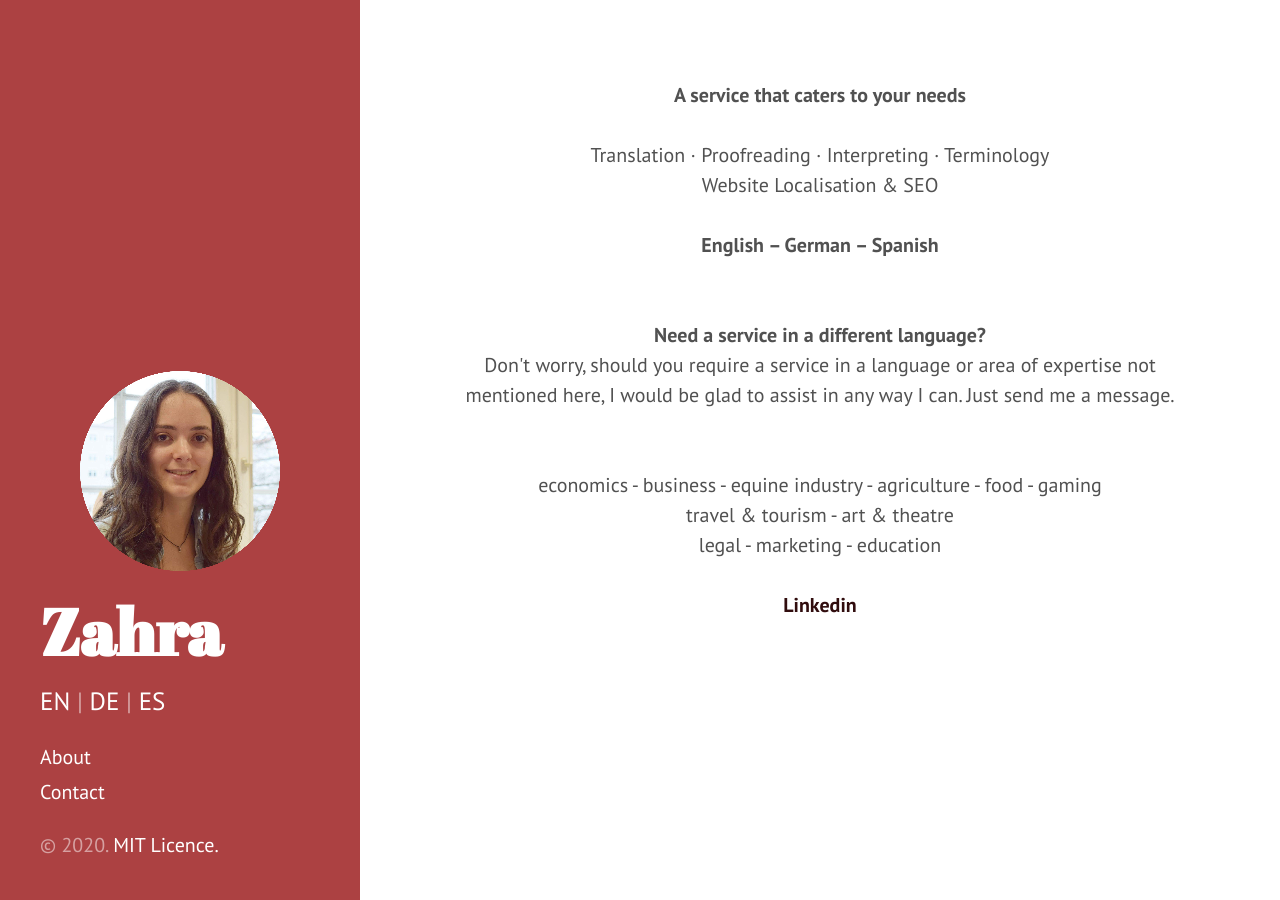
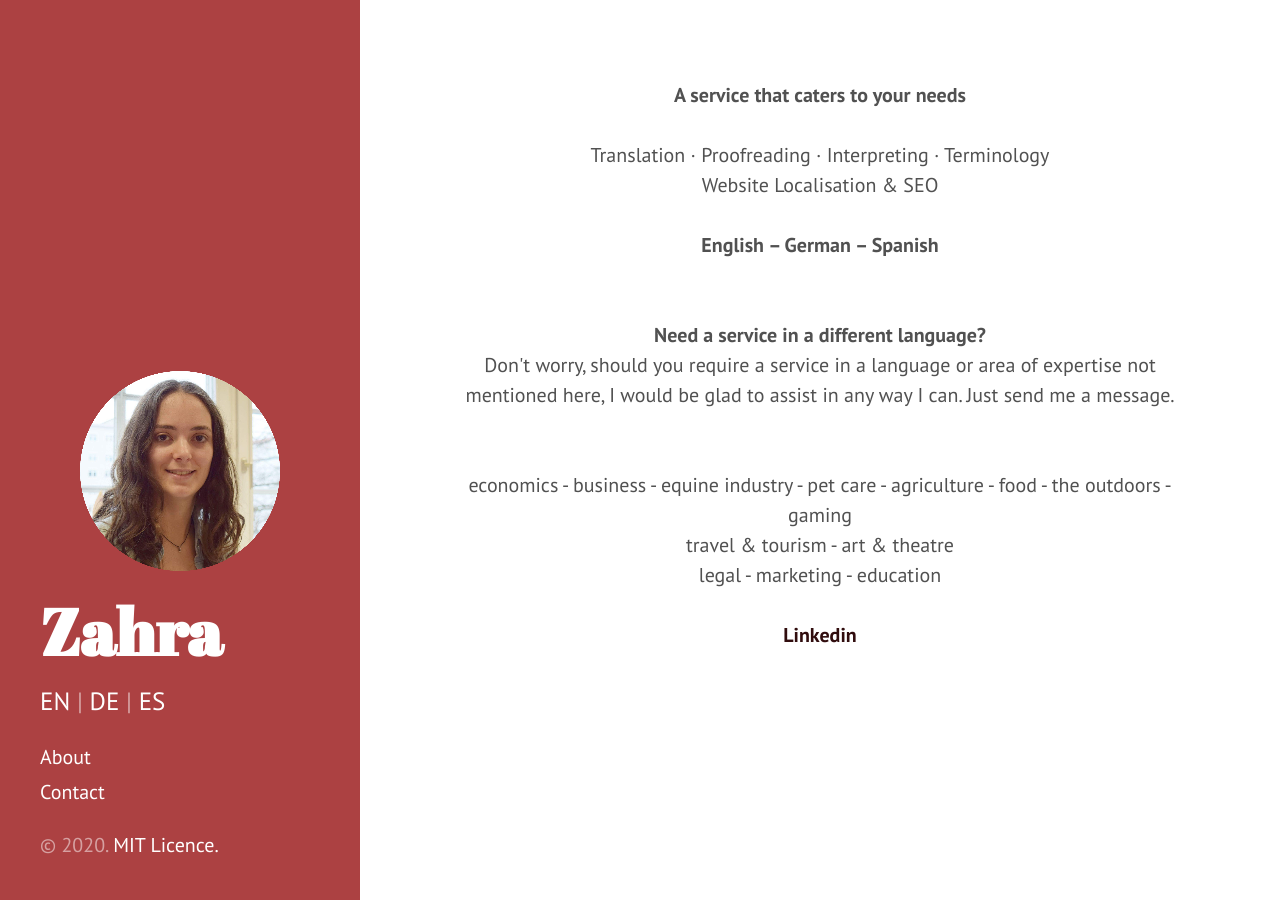
Before and after one commit to Zahra-Claire-Bahrani-Peacock/zahra-claire-bahrani-peacock.github.io, a Jekyll site: the page built from index.html, in a window 1280 px wide. Built offline with Jekyll 4.4.1, drawn with Linux system fonts in a browser that asks for light colours; the list of posts is cut into pages by our own code.

Commit message:
Update index.html

```diff
--- a/index.html
+++ b/index.html
@@ -13,7 +13,7 @@
 <div align="center">Don't worry, should you require a service in a language or area of expertise not mentioned here, I would be glad to assist in any way I can. Just send me a message.</div>
 <br/>
 <br/>
-<div align="center">economics - business - equine industry - agriculture - food - gaming<br/>
+<div align="center">economics - business - equine industry - pet care - agriculture - food - the outdoors - gaming<br/>
 travel & tourism - art & theatre  </div>
 <div align="center">legal - marketing - education</div>
 <br/>
```
